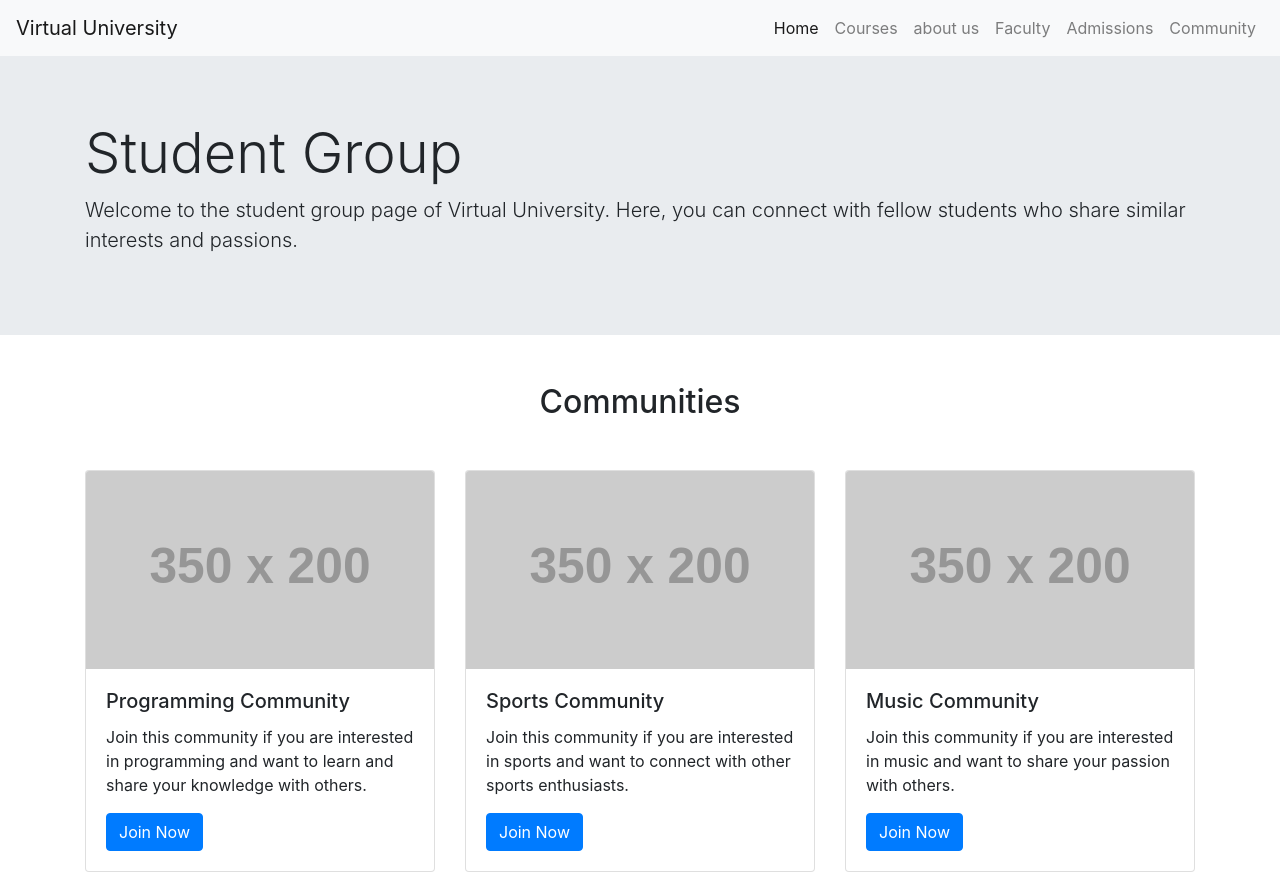
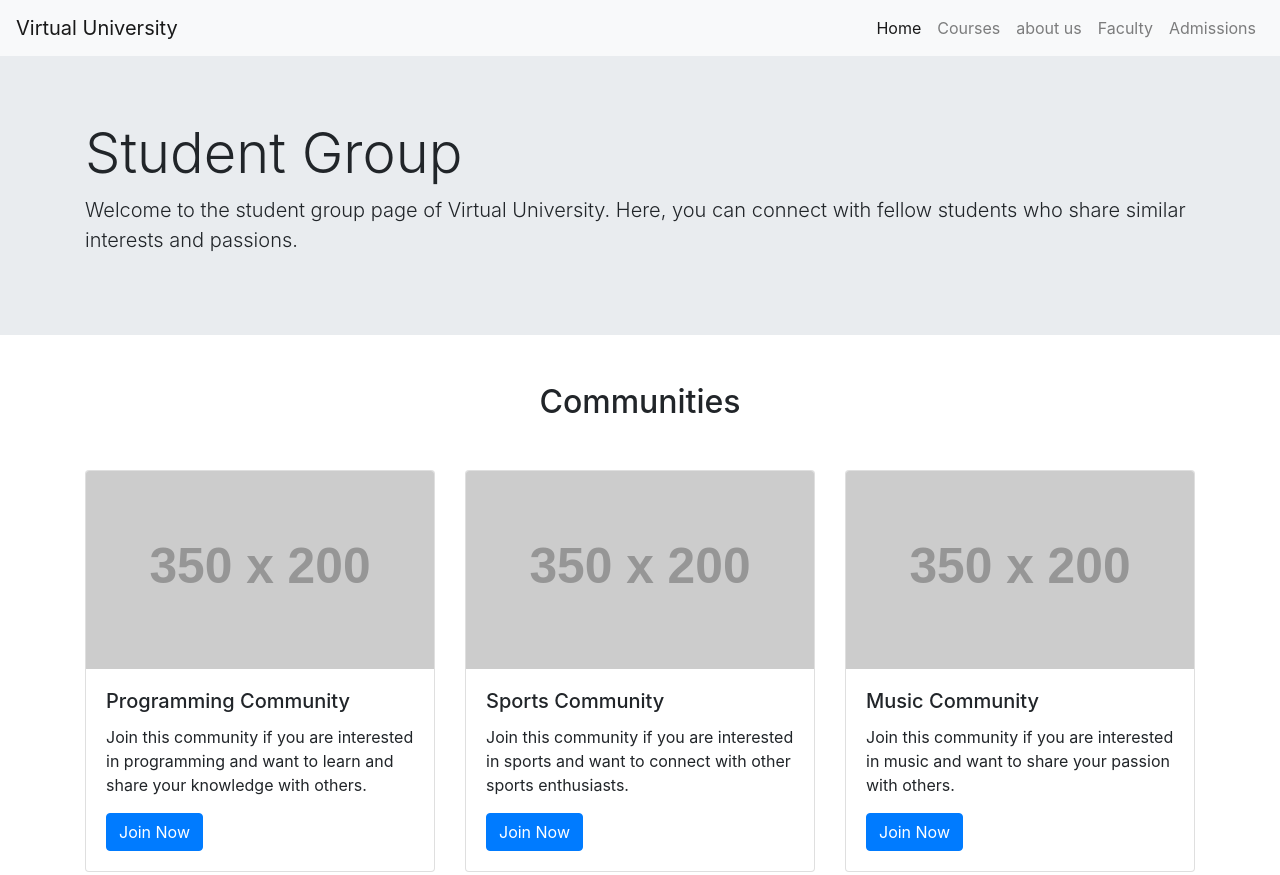
Before and after one commit to joejohn2000/Viruni, a plain HTML site: page student-group.html in a window 1280 px wide. Shown: the top 875 px of the page. Drawn offline with nearby package versions, Linux system fonts and the light colour scheme; placeholder pictures from the web are drawn by us; a script that the page names is missing.

Commit message:
Update student-group.html

```diff
--- a/student-group.html
+++ b/student-group.html
@@ -32,9 +32,7 @@
 		<li class="nav-item">
 		  <a class="nav-link" href="admission.html">Admissions</a>
 		</li>
-		<li class="nav-item">
-		  <a class="nav-link" href="student-group.html">Community</a>
-		</li>
+
 	  </ul>
 	</div>
   </nav>
```
